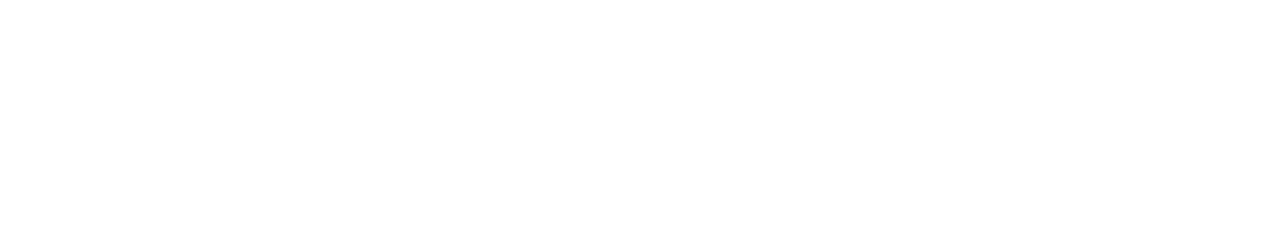
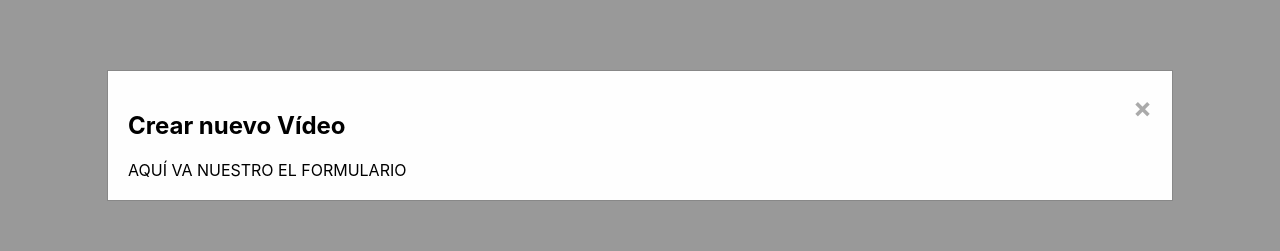
Before and after one commit to agomp/react-practices, a React (Create React App) app: page / in a window 1280 px wide. Both pictures are taken after a click on the button "Add video". Shown: the part 122-373 px from the top of the page. Built offline with nearby package versions, Linux system fonts and the light colour scheme; no server answers.

Commit message:
Added Modal events and flow

```diff
--- a/src/api/index.js
+++ b/src/api/index.js
@@ -58,11 +58,6 @@
 	},FAKE_DELAY);
 });
 
-export const getRealVideosPromise = () => new Promise((resolve, reject) => {
-    const response = fetch('https://rickandmortyapi.com/api/character/')
-    console.log(response)
-    return resolve(response.json())
-})
 
 // Await need the function to be declared as async, async is like the new promise
 export const getDescription = async () => {
--- /dev/null
+++ b/src/components/Add.js
@@ -0,0 +1,23 @@
+import React, {Component} from "react";
+import { addVideo } from '../api';
+import PropTypes from 'prop-types';
+
+class Add extends Component {
+
+    render() {
+        const {onClose} = this.props; // Can be replaces by this.props.onClose in the line 11
+        return (<div className="modal">
+              <div className="modal-content">
+                <span className="close" onClick={onClose(false)} >&times;</span>
+                <h2> Crear nuevo Vídeo </h2>
+                AQUÍ VA NUESTRO EL FORMULARIO
+              </div>
+            </div>);
+    }
+}
+
+
+Add.propTypes = {
+    onClose: PropTypes.func.isRequired
+};
+export default Add;
--- a/src/components/Header.js
+++ b/src/components/Header.js
@@ -1,10 +1,14 @@
 import React from 'react';
-
+import PropTypes from 'prop-types';
 // the most simple structure, an arrow function with a single return statement
 // if more lines are requiered we NEED return with { }
-const Header =  ({ site }) => (<div className="header-content">
-    <div className='header-title-text'>Some random people, tutorial of {site} </div>
-    <input type="button" value="Add video" className="header-button-add"/>
-</div>);
+const Header =  ({ site, onClickAdd }) => (<div className="header-content">
+        <div className='header-title-text'>Some random people, tutorial of {site} </div>
+        <input type="button" onClick={onClickAdd} value="Add video" className="header-button-add"/>
+    </div>
+);
 
+Header.propTypes = {
+    onClickAdd: PropTypes.func.isRequired
+}
 export default Header;
--- a/src/components/List.js
+++ b/src/components/List.js
@@ -3,7 +3,7 @@
 import Item from './Item';
 import Header from './Header';
 import Footer from './Footer';
-
+import Add from './Add';
 import { getRealVideos } from '../api';
 
 class List extends Component  {
@@ -11,8 +11,11 @@
         super(props);
         this.state =  {
             isLoading: false,
-            videos: null
-        }
+            videos: null,
+            showAdd: false
+        };
+        this.handleAdd = this.handleAdd.bind(this) // IMPORTANT TO GIVE ACCESS TO CONTEXT, CAN BE DONE ALSO INLINE
+        this.handleCloseAdd = this.handleCloseAdd.bind(this)
     }
     async componentDidMount() {
         this.setState({ isLoading: true });
@@ -29,18 +32,32 @@
           this.setState({ error, isLoading: false });
         }
       }
+    handleAdd(event) {
+       event.preventDefault();
+       this.setState({showAdd: true})
+    }
+    handleCloseAdd(reload) {
+        return () => {
+            if(reload) {
+                this.setState({ isLoading: true, showAdd: false});
+                getRealVideos().then(data => this
+                    .setState({ videos: data, isLoading: false, showAdd: false})
+                    .catch(error => this.setState({ error, isLoading: false, showAdd: false})))
+            } else {
+                this.setState({ showAdd: false})
+            }
+        }
+    }
     render() {
         const { videos, error, isLoading } = this.state;
         if( error ) {
             <div>Whoops, something went wrong</div>
         }
-        if( isLoading ) {
-            return (<Loading message="Loading..."/>);
-        }
+        if (isLoading) return <Loading message={`Cargando videos ...`}/>
         return (
 
         <React.Fragment> {/* React.Fragment prevents crashes and prepares a void object to protect the exec */}
-            <Header site="Codely"/>
+            <Header site="Codely" onClickAdd={this.handleAdd}/>
             <div className="container">
                 <div className="grid-container">
                     {
@@ -54,6 +71,7 @@
                 </div>
             </div>
             <Footer name="Alberto"/>
+            { this.state.showAdd && (<Add onClose={ this.handleCloseAdd} />)}
         </React.Fragment>
         )
     }
```
